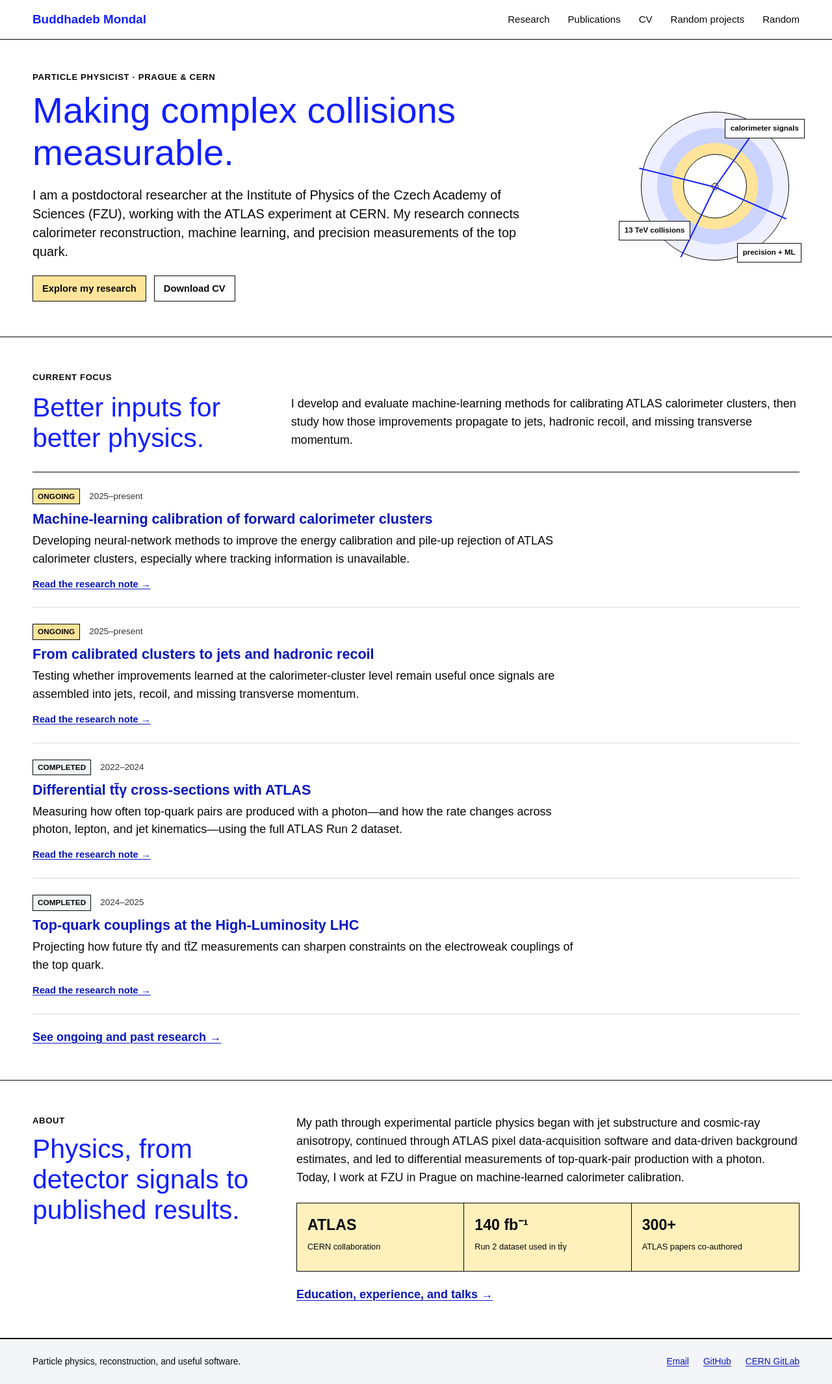
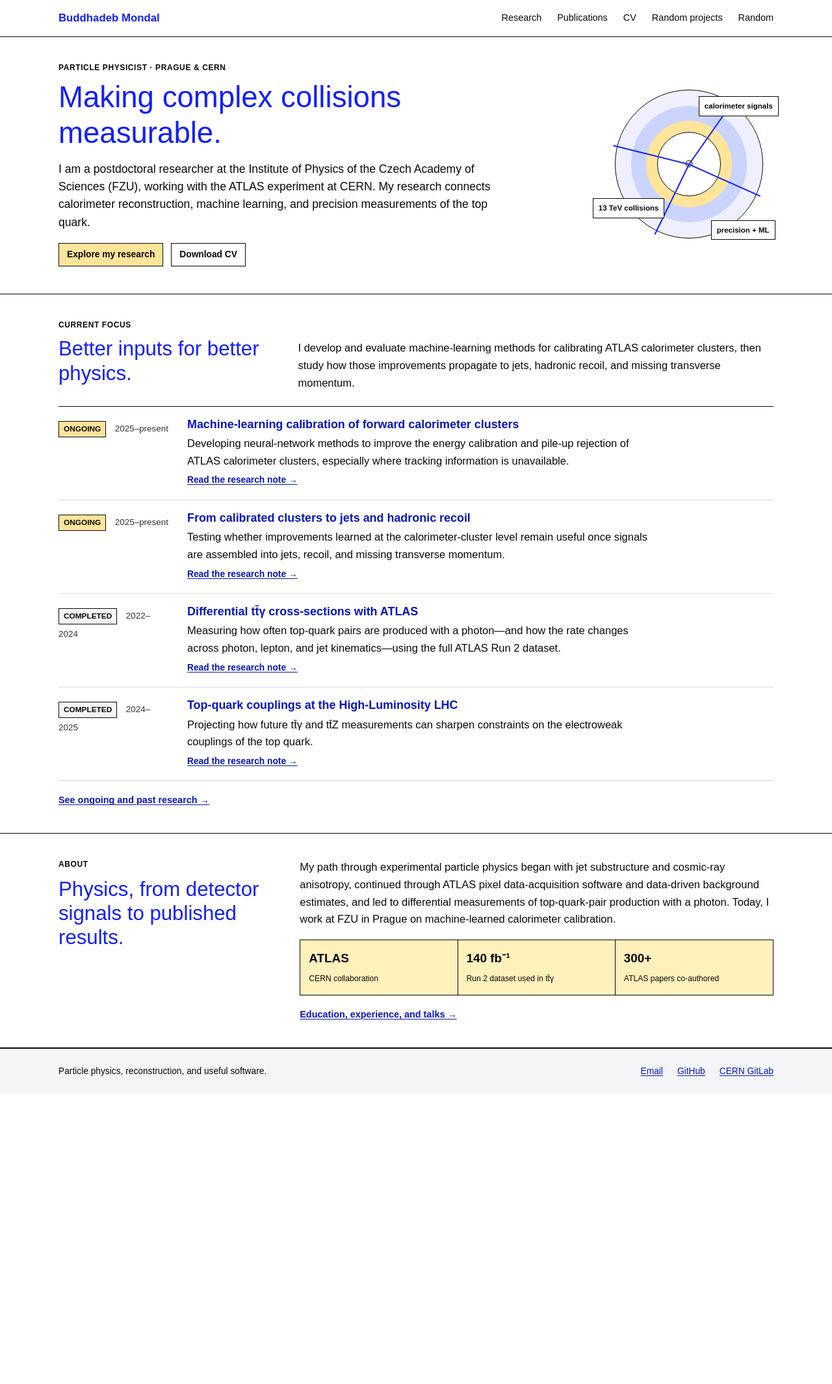
Before and after one commit to bmondaliitb/bmondaliitb.github.io, a Jekyll site: the page built from index.md, in a window 1280 px wide. Shown: the whole page at 65% size. Built offline with Jekyll 4.4.1, drawn with Linux system fonts in a browser that asks for light colours; after the commit the page ends 1684 px from its top, so only the background shows below that.

Commit message:
Improve typography and compact site layout

```diff
--- a/assets/css/site.css
+++ b/assets/css/site.css
@@ -9,8 +9,8 @@
   --yellow-light: #fff0bc;
   --gray: #f3f5f9;
   --white: #ffffff;
-  --max: 1180px;
-  --reading: 820px;
+  --max: 1100px;
+  --reading: 730px;
 }
 
 * { box-sizing: border-box; }
@@ -22,8 +22,8 @@ body {
   color: var(--ink);
   background: var(--white);
   font-family: Arial, Helvetica, sans-serif;
-  font-size: 18px;
-  line-height: 1.55;
+  font-size: 16.5px;
+  line-height: 1.62;
 }
 
 a {
@@ -59,7 +59,7 @@ img { display: block; max-width: 100%; }
 }
 
 .header-inner {
-  min-height: 60px;
+  min-height: 56px;
   display: flex;
   align-items: center;
   justify-content: space-between;
@@ -68,7 +68,7 @@ img { display: block; max-width: 100%; }
 
 .wordmark {
   color: var(--blue);
-  font-size: 1.18rem;
+  font-size: 1.05rem;
   font-weight: 700;
   text-decoration: none;
 }
@@ -78,8 +78,8 @@ img { display: block; max-width: 100%; }
 .site-nav {
   display: flex;
   flex-wrap: wrap;
-  gap: 28px;
-  font-size: 0.94rem;
+  gap: 24px;
+  font-size: 0.9rem;
 }
 
 .site-nav a {
@@ -102,28 +102,28 @@ h3 {
   color: var(--blue);
   font-family: Arial, Helvetica, sans-serif;
   font-weight: 500;
-  line-height: 1.15;
+  line-height: 1.2;
 }
 
 h1 {
-  margin-bottom: 18px;
-  font-size: clamp(2.35rem, 4.4vw, 3.65rem);
+  margin-bottom: 14px;
+  font-size: clamp(2rem, 3.8vw, 2.85rem);
 }
 
 h2 {
-  margin-bottom: 18px;
-  font-size: clamp(1.8rem, 3.2vw, 2.7rem);
+  margin-bottom: 14px;
+  font-size: clamp(1.5rem, 2.6vw, 1.95rem);
 }
 
 h3 {
-  font-size: 1.35rem;
+  font-size: 1.12rem;
   font-weight: 700;
 }
 
 .eyebrow {
   margin: 0 0 9px;
   color: var(--ink);
-  font-size: 0.82rem;
+  font-size: 0.75rem;
   font-weight: 700;
   letter-spacing: 0.05em;
   text-transform: uppercase;
@@ -132,12 +132,12 @@ h3 {
 .lede {
   margin: 0;
   color: var(--ink);
-  font-size: clamp(1.06rem, 1.8vw, 1.24rem);
-  line-height: 1.47;
+  font-size: clamp(1rem, 1.5vw, 1.1rem);
+  line-height: 1.55;
 }
 
 .hero {
-  padding: 48px 0 54px;
+  padding: 38px 0 42px;
   border-bottom: 1px solid var(--ink);
 }
 
@@ -145,16 +145,16 @@ h3 {
   display: grid;
   grid-template-columns: minmax(0, 1.55fr) minmax(260px, 0.45fr);
   align-items: center;
-  gap: 46px;
+  gap: 34px;
 }
 
-.hero-copy { max-width: 780px; }
-.hero .lede { max-width: 750px; }
+.hero-copy { max-width: 700px; }
+.hero .lede { max-width: 680px; }
 .hero h1 span { color: inherit; }
 
 .detector-visual {
   position: relative;
-  width: min(100%, 315px);
+  width: min(100%, 260px);
   aspect-ratio: 1;
   justify-self: center;
   isolation: isolate;
@@ -226,19 +226,19 @@ h3 {
   flex-wrap: wrap;
   align-items: center;
   gap: 12px;
-  margin-top: 22px;
+  margin-top: 18px;
 }
 
 .button {
   display: inline-flex;
-  min-height: 40px;
+  min-height: 36px;
   align-items: center;
   justify-content: center;
-  padding: 7px 14px;
+  padding: 5px 12px;
   border: 1px solid var(--ink);
   background: var(--yellow);
   color: var(--ink);
-  font-size: 0.92rem;
+  font-size: 0.86rem;
   font-weight: 700;
   text-decoration: none;
 }
@@ -253,7 +253,7 @@ h3 {
 .availability { color: var(--muted); font-size: 0.9rem; }
 
 .section {
-  padding: 52px 0;
+  padding: 38px 0;
   border-bottom: 1px solid var(--ink);
 }
 
@@ -262,15 +262,15 @@ h3 {
 .section-heading {
   display: grid;
   grid-template-columns: minmax(220px, 0.75fr) minmax(0, 1.65fr);
-  gap: 12px 42px;
+  gap: 8px 36px;
   align-items: start;
-  margin-bottom: 28px;
+  margin-bottom: 22px;
 }
 
 .section-heading .eyebrow { grid-column: 1 / -1; margin-bottom: 0; }
 .section-heading h2 { margin-bottom: 0; }
 .section-heading > p:last-child { margin: 4px 0 0; color: var(--ink); }
-.section-link { display: inline-block; margin-top: 22px; font-weight: 700; }
+.section-link { display: inline-block; margin-top: 18px; font-size: 0.9rem; font-weight: 700; }
 
 .research-grid {
   display: block;
@@ -278,13 +278,23 @@ h3 {
 }
 
 .research-list-item {
-  padding: 22px 0;
+  display: grid;
+  grid-template-columns: 170px minmax(0, 1fr);
+  column-gap: 28px;
+  padding: 17px 0 18px;
   border-bottom: 1px solid var(--soft-line);
 }
 
+.research-list-item > div {
+  grid-column: 1;
+  grid-row: 1 / span 3;
+  padding-top: 2px;
+}
+
 .research-list-item h3 {
-  max-width: 850px;
-  margin: 10px 0 7px;
+  grid-column: 2;
+  max-width: 720px;
+  margin: 0 0 5px;
 }
 
 .research-list-item h3 a,
@@ -294,10 +304,13 @@ h3 {
 }
 
 .research-list-item p {
-  max-width: 850px;
-  margin: 0 0 10px;
+  grid-column: 2;
+  max-width: 720px;
+  margin: 0 0 6px;
   color: var(--ink);
 }
+
+.research-list-item > .text-link { grid-column: 2; }
 
 .status {
   display: inline-block;
@@ -314,17 +327,17 @@ h3 {
 .status--completed,
 .status--past { background: var(--gray); }
 .period { color: var(--muted); font-size: 0.84rem; }
-.text-link { font-size: 0.92rem; font-weight: 700; }
+.text-link { font-size: 0.86rem; font-weight: 700; }
 
 .card-grid {
   display: grid;
   grid-template-columns: repeat(2, minmax(0, 1fr));
-  gap: 24px;
+  gap: 18px;
 }
 
 .card {
   display: grid;
-  grid-template-columns: 128px minmax(0, 1fr);
+  grid-template-columns: 96px minmax(0, 1fr);
   border: 1px solid var(--ink);
   background: var(--white);
 }
@@ -337,7 +350,7 @@ h3 {
   min-height: 100%;
   align-items: center;
   justify-content: center;
-  padding: 18px;
+  padding: 14px;
   border-right: 1px solid var(--ink);
   background: var(--yellow);
 }
@@ -355,19 +368,19 @@ h3 {
 .project-mark {
   color: var(--blue-dark);
   font-family: Arial, Helvetica, sans-serif;
-  font-size: 2.25rem;
+  font-size: 1.7rem;
   font-weight: 700;
 }
 
 .project-stack { display: none; }
-.card-body { padding: 22px; }
-.card-body h3 { margin-bottom: 10px; }
-.card-body p { margin: 0 0 15px; color: var(--ink); font-size: 0.96rem; }
+.card-body { padding: 17px; }
+.card-body h3 { margin-bottom: 7px; }
+.card-body p { margin: 0 0 10px; color: var(--ink); font-size: 0.92rem; line-height: 1.5; }
 
 .about-strip {
   display: grid;
   grid-template-columns: minmax(220px, 0.75fr) minmax(0, 1.65fr);
-  gap: 54px;
+  gap: 40px;
   align-items: start;
 }
 
@@ -376,44 +389,44 @@ h3 {
 .fact-list {
   display: grid;
   grid-template-columns: repeat(3, minmax(0, 1fr));
-  margin-top: 24px;
+  margin-top: 18px;
   border: 1px solid var(--ink);
   background: var(--yellow-light);
 }
 
 .fact {
-  min-height: 104px;
-  padding: 16px;
+  min-height: 84px;
+  padding: 13px;
   border-right: 1px solid var(--ink);
 }
 
 .fact:last-child { border-right: 0; }
-.fact strong { display: block; color: var(--ink); font-size: 1.45rem; }
-.fact span { color: var(--ink); font-size: 0.8rem; }
+.fact strong { display: block; color: var(--ink); font-size: 1.18rem; }
+.fact span { color: var(--ink); font-size: 0.76rem; }
 
 .page-shell,
 .detail-shell {
-  padding-top: 52px;
-  padding-bottom: 76px;
+  padding-top: 40px;
+  padding-bottom: 58px;
 }
 
 .page-intro {
-  max-width: 900px;
-  margin-bottom: 38px;
+  max-width: 760px;
+  margin-bottom: 28px;
 }
 
 .page-intro h1,
-.detail-header h1 { font-size: clamp(2.4rem, 4.6vw, 3.8rem); }
-.detail-shell { max-width: 980px; }
+.detail-header h1 { font-size: clamp(2rem, 3.8vw, 2.85rem); }
+.detail-shell { max-width: 900px; }
 
 .back-link {
   display: inline-block;
-  margin-bottom: 34px;
+  margin-bottom: 25px;
   color: var(--blue-dark);
   font-size: 0.92rem;
 }
 
-.detail-header { max-width: 860px; }
+.detail-header { max-width: 760px; }
 
 .detail-meta {
   display: flex;
@@ -428,7 +441,7 @@ h3 {
   display: flex;
   flex-wrap: wrap;
   gap: 7px;
-  margin-top: 24px;
+  margin-top: 18px;
 }
 
 .tag-list span {
@@ -439,8 +452,8 @@ h3 {
 }
 
 .feature-figure {
-  margin: 38px 0;
-  padding: 20px;
+  margin: 28px 0;
+  padding: 14px;
   border: 1px solid var(--ink);
   background: var(--white);
 }
@@ -463,28 +476,29 @@ h3 {
 
 .project-detail-header {
   display: grid;
-  grid-template-columns: 110px minmax(0, 1fr);
-  gap: 28px;
+  grid-template-columns: 86px minmax(0, 1fr);
+  gap: 22px;
   align-items: start;
   max-width: none;
 }
 
 .project-detail-mark {
   display: grid;
-  width: 110px;
-  height: 110px;
+  width: 86px;
+  height: 86px;
   place-items: center;
   border: 1px solid var(--ink);
   background: var(--yellow);
   color: var(--blue-dark);
-  font-size: 2.1rem;
+  font-size: 1.55rem;
   font-weight: 700;
 }
 
 .prose { max-width: var(--reading); }
 .prose--detail { margin-inline: auto; }
-.prose h2 { margin-top: 1.7em; margin-bottom: 0.6em; font-size: clamp(1.6rem, 3vw, 2.15rem); }
+.prose h2 { margin-top: 1.65em; margin-bottom: 0.5em; font-size: clamp(1.35rem, 2.4vw, 1.65rem); }
 .prose h3 { margin-top: 1.45em; margin-bottom: 0.4em; }
+.prose p { margin-top: 0; margin-bottom: 1em; }
 .prose p,
 .prose li { color: var(--ink); }
 .prose li + li { margin-top: 0.38em; }
@@ -496,7 +510,7 @@ h3 {
   background: var(--yellow-light);
 }
 
-.prose blockquote p { margin: 0; color: var(--ink); font-size: 1.08rem; }
+.prose blockquote p { margin: 0; color: var(--ink); font-size: 1rem; }
 .prose hr { margin: 3em 0; border: 0; border-top: 1px solid var(--ink); }
 .prose code { padding: 0.1em 0.3em; background: var(--gray); font-size: 0.88em; }
 
@@ -551,11 +565,20 @@ h3 {
 .footer-links a { color: var(--blue-dark); }
 
 @media (max-width: 820px) {
-  .hero-grid { grid-template-columns: 1fr; gap: 30px; }
-  .detector-visual { width: min(68vw, 300px); margin-inline: auto; }
+  .hero-grid { grid-template-columns: 1fr; gap: 24px; }
+  .detector-visual { width: min(62vw, 240px); margin-inline: auto; }
   .section-heading,
   .about-strip { grid-template-columns: 1fr; gap: 12px; }
   .card-grid { grid-template-columns: 1fr; }
+}
+
+@media (max-width: 720px) {
+  .research-list-item { grid-template-columns: 1fr; gap: 0; }
+  .research-list-item > div,
+  .research-list-item h3,
+  .research-list-item p,
+  .research-list-item > .text-link { grid-column: 1; grid-row: auto; }
+  .research-list-item > div { margin-bottom: 7px; }
 }
 
 @media (max-width: 620px) {
@@ -563,10 +586,10 @@ h3 {
   .shell { width: min(calc(100% - 28px), var(--max)); }
   .header-inner { min-height: 0; align-items: flex-start; flex-direction: column; gap: 10px; padding-block: 12px; }
   .site-nav { display: grid; width: 100%; grid-template-columns: repeat(3, max-content); justify-content: space-between; column-gap: 12px; row-gap: 6px; font-size: 0.82rem; }
-  .hero { padding: 36px 0 42px; }
-  .section { padding: 44px 0; }
+  .hero { padding: 30px 0 34px; }
+  .section { padding: 34px 0; }
   .page-shell,
-  .detail-shell { padding-top: 40px; padding-bottom: 60px; }
+  .detail-shell { padding-top: 32px; padding-bottom: 48px; }
   .card { grid-template-columns: 82px minmax(0, 1fr); }
   .project-mark { font-size: 1.5rem; }
   .card-body { padding: 17px; }
```
